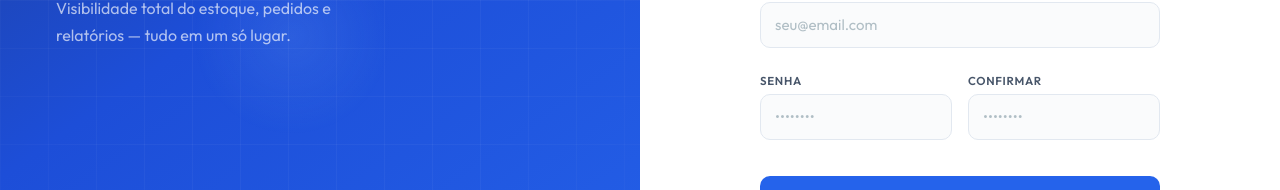
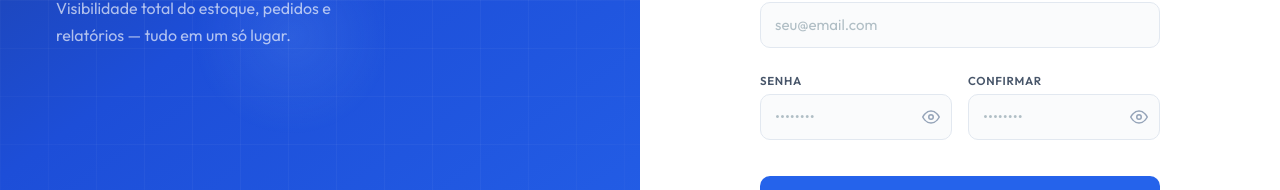
Before and after one commit to vlaguna7/mini-erp-web, a React (Vite) app in the folder frontend/: page /login in a window 1280 px wide. Both pictures are taken after a click on the button "Cadastre-se". Shown: the part 384-574 px from the top of the page. Built offline with nearby package versions, Linux system fonts and the light colour scheme; no server answers.

Commit message:
fix: olhinhos nos campos de senha

```diff
--- a/frontend/src/components/LoginForm/LoginForm.module.css
+++ b/frontend/src/components/LoginForm/LoginForm.module.css
@@ -78,6 +78,34 @@
 
 .forgotLink:active {
   transform: none;
+}
+
+.passwordWrapper {
+  position: relative;
+}
+
+.passwordWrapper input {
+  padding-right: 42px;
+}
+
+.togglePassword {
+  position: absolute;
+  right: 10px;
+  top: 50%;
+  transform: translateY(-50%);
+  background: none;
+  border: none;
+  padding: 2px;
+  cursor: pointer;
+  color: #94a3b8;
+  display: flex;
+  align-items: center;
+  justify-content: center;
+  transition: color 0.15s ease;
+}
+
+.togglePassword:hover {
+  color: #475569;
 }
 
 .formGroup input {
--- a/frontend/src/components/LoginForm/LoginForm.tsx
+++ b/frontend/src/components/LoginForm/LoginForm.tsx
@@ -11,6 +11,7 @@
 const LoginForm: React.FC<LoginFormProps> = ({ onSwitchToSignup }) => {
   const [email, setEmail]       = useState('');
   const [password, setPassword] = useState('');
+  const [showPassword, setShowPassword] = useState(false);
   const [error, setError]       = useState('');
   const [isLoading, setIsLoading] = useState(false);
 
@@ -76,9 +77,10 @@
           <label htmlFor="login-password">Senha</label>
           <button type="button" className={styles.forgotLink}>Esqueceu?</button>
         </div>
+        <div className={styles.passwordWrapper}>
           <input
             id="login-password"
-          type="password"
+            type={showPassword ? 'text' : 'password'}
             value={password}
             onChange={(e) => setPassword(e.target.value)}
             placeholder="••••••••"
@@ -86,6 +88,28 @@
             disabled={isLoading}
             autoComplete="current-password"
           />
+          <button
+            type="button"
+            className={styles.togglePassword}
+            onClick={() => setShowPassword((v) => !v)}
+            aria-label={showPassword ? 'Ocultar senha' : 'Mostrar senha'}
+            tabIndex={-1}
+          >
+            {showPassword ? (
+              <svg width="18" height="18" viewBox="0 0 24 24" fill="none" stroke="currentColor" strokeWidth="2" strokeLinecap="round" strokeLinejoin="round">
+                <path d="M17.94 17.94A10.07 10.07 0 0 1 12 20c-7 0-11-8-11-8a18.45 18.45 0 0 1 5.06-5.94"/>
+                <path d="M9.9 4.24A9.12 9.12 0 0 1 12 4c7 0 11 8 11 8a18.5 18.5 0 0 1-2.16 3.19"/>
+                <path d="M14.12 14.12a3 3 0 1 1-4.24-4.24"/>
+                <line x1="1" y1="1" x2="23" y2="23"/>
+              </svg>
+            ) : (
+              <svg width="18" height="18" viewBox="0 0 24 24" fill="none" stroke="currentColor" strokeWidth="2" strokeLinecap="round" strokeLinejoin="round">
+                <path d="M1 12s4-8 11-8 11 8 11 8-4 8-11 8-11-8-11-8z"/>
+                <circle cx="12" cy="12" r="3"/>
+              </svg>
+            )}
+          </button>
+        </div>
       </div>
 
       <button type="submit" disabled={isLoading}>
--- a/frontend/src/components/SignupForm/SignupForm.module.css
+++ b/frontend/src/components/SignupForm/SignupForm.module.css
@@ -53,6 +53,34 @@
   font-size: var(--font-size-xs);
   letter-spacing: 0.05em;
   text-transform: uppercase;
+}
+
+.passwordWrapper {
+  position: relative;
+}
+
+.passwordWrapper input {
+  padding-right: 42px;
+}
+
+.togglePassword {
+  position: absolute;
+  right: 10px;
+  top: 50%;
+  transform: translateY(-50%);
+  background: none;
+  border: none;
+  padding: 2px;
+  cursor: pointer;
+  color: #94a3b8;
+  display: flex;
+  align-items: center;
+  justify-content: center;
+  transition: color 0.15s ease;
+}
+
+.togglePassword:hover {
+  color: #475569;
 }
 
 .formGroup input {
--- a/frontend/src/components/SignupForm/SignupForm.tsx
+++ b/frontend/src/components/SignupForm/SignupForm.tsx
@@ -13,6 +13,8 @@
   const [email, setEmail]                 = useState('');
   const [password, setPassword]           = useState('');
   const [confirmPassword, setConfirmPassword] = useState('');
+  const [showPassword, setShowPassword]   = useState(false);
+  const [showConfirm, setShowConfirm]     = useState(false);
   const [error, setError]                 = useState('');
   const [isLoading, setIsLoading]         = useState(false);
 
@@ -100,9 +102,10 @@
       <div className={styles.twoCol}>
         <div className={styles.formGroup}>
           <label htmlFor="signup-password">Senha</label>
+          <div className={styles.passwordWrapper}>
             <input
               id="signup-password"
-            type="password"
+              type={showPassword ? 'text' : 'password'}
               value={password}
               onChange={(e) => setPassword(e.target.value)}
               placeholder="••••••••"
@@ -110,13 +113,36 @@
               disabled={isLoading}
               autoComplete="new-password"
             />
+            <button
+              type="button"
+              className={styles.togglePassword}
+              onClick={() => setShowPassword((v) => !v)}
+              aria-label={showPassword ? 'Ocultar senha' : 'Mostrar senha'}
+              tabIndex={-1}
+            >
+              {showPassword ? (
+                <svg width="18" height="18" viewBox="0 0 24 24" fill="none" stroke="currentColor" strokeWidth="2" strokeLinecap="round" strokeLinejoin="round">
+                  <path d="M17.94 17.94A10.07 10.07 0 0 1 12 20c-7 0-11-8-11-8a18.45 18.45 0 0 1 5.06-5.94"/>
+                  <path d="M9.9 4.24A9.12 9.12 0 0 1 12 4c7 0 11 8 11 8a18.5 18.5 0 0 1-2.16 3.19"/>
+                  <path d="M14.12 14.12a3 3 0 1 1-4.24-4.24"/>
+                  <line x1="1" y1="1" x2="23" y2="23"/>
+                </svg>
+              ) : (
+                <svg width="18" height="18" viewBox="0 0 24 24" fill="none" stroke="currentColor" strokeWidth="2" strokeLinecap="round" strokeLinejoin="round">
+                  <path d="M1 12s4-8 11-8 11 8 11 8-4 8-11 8-11-8-11-8z"/>
+                  <circle cx="12" cy="12" r="3"/>
+                </svg>
+              )}
+            </button>
+          </div>
         </div>
 
         <div className={styles.formGroup}>
           <label htmlFor="signup-confirm">Confirmar</label>
+          <div className={styles.passwordWrapper}>
             <input
               id="signup-confirm"
-            type="password"
+              type={showConfirm ? 'text' : 'password'}
               value={confirmPassword}
               onChange={(e) => setConfirmPassword(e.target.value)}
               placeholder="••••••••"
@@ -124,6 +150,28 @@
               disabled={isLoading}
               autoComplete="new-password"
             />
+            <button
+              type="button"
+              className={styles.togglePassword}
+              onClick={() => setShowConfirm((v) => !v)}
+              aria-label={showConfirm ? 'Ocultar senha' : 'Mostrar senha'}
+              tabIndex={-1}
+            >
+              {showConfirm ? (
+                <svg width="18" height="18" viewBox="0 0 24 24" fill="none" stroke="currentColor" strokeWidth="2" strokeLinecap="round" strokeLinejoin="round">
+                  <path d="M17.94 17.94A10.07 10.07 0 0 1 12 20c-7 0-11-8-11-8a18.45 18.45 0 0 1 5.06-5.94"/>
+                  <path d="M9.9 4.24A9.12 9.12 0 0 1 12 4c7 0 11 8 11 8a18.5 18.5 0 0 1-2.16 3.19"/>
+                  <path d="M14.12 14.12a3 3 0 1 1-4.24-4.24"/>
+                  <line x1="1" y1="1" x2="23" y2="23"/>
+                </svg>
+              ) : (
+                <svg width="18" height="18" viewBox="0 0 24 24" fill="none" stroke="currentColor" strokeWidth="2" strokeLinecap="round" strokeLinejoin="round">
+                  <path d="M1 12s4-8 11-8 11 8 11 8-4 8-11 8-11-8-11-8z"/>
+                  <circle cx="12" cy="12" r="3"/>
+                </svg>
+              )}
+            </button>
+          </div>
         </div>
       </div>
 
```
Lines whose indentation alone changed are shown as unchanged.
